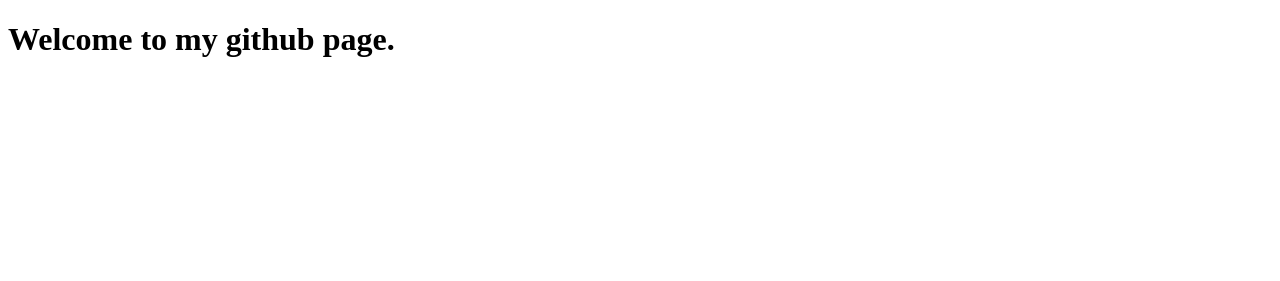
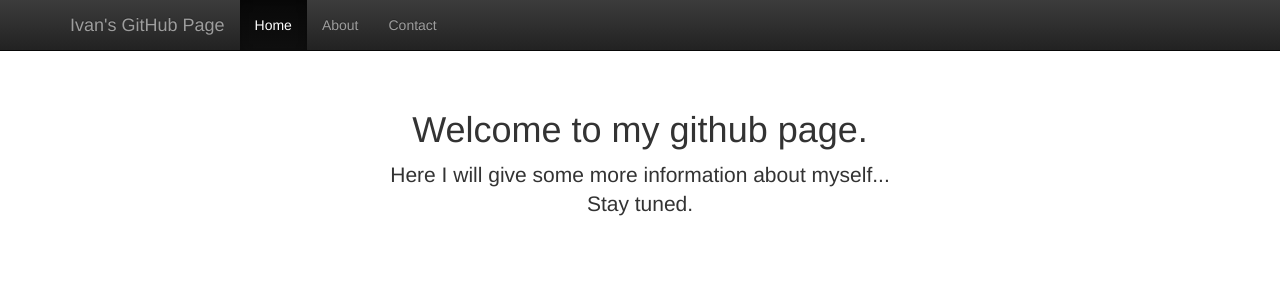
Before and after one commit to nikolovivan/nikolovivan.github.io, a plain HTML site: page index.html in a window 1280 px wide. Drawn offline with nearby package versions, Linux system fonts and the light colour scheme.

Commit message:
Added bootstrap and a base template. TODO from there.

```diff
--- /dev/null
+++ b/css/styles.css
@@ -0,0 +1,8 @@
+body {
+    padding-top: 50px;
+}
+
+.main-template {
+    padding: 40px 15px;
+    text-align: center;
+}
--- a/index.html
+++ b/index.html
@@ -2,9 +2,59 @@
 <html>
 <head lang="en">
     <meta charset="UTF-8">
+    <meta http-equiv="X-UA-Compatible" content="IE=edge">
+    <meta name="viewport" content="width=device-width, initial-scale=1">
+    <!-- HTML5 shim and Respond.js for IE8 support of HTML5 elements and media queries -->
+    <!-- WARNING: Respond.js doesn't work if you view the page via file:// -->
+    <!--[if lt IE 9]>
+    <script src="https://oss.maxcdn.com/html5shiv/3.7.2/html5shiv.min.js"></script>
+    <script src="https://oss.maxcdn.com/respond/1.4.2/respond.min.js"></script>
+    <![endif]-->
+
+    <!-- Latest compiled and minified CSS -->
+    <link rel="stylesheet" href="https://maxcdn.bootstrapcdn.com/bootstrap/3.3.1/css/bootstrap.min.css">
+    <!-- Optional theme -->
+    <link rel="stylesheet" href="https://maxcdn.bootstrapcdn.com/bootstrap/3.3.1/css/bootstrap-theme.min.css">
+
+    <link rel="stylesheet" href="css/styles.css">
+
     <title>Ivan's github page.</title>
 </head>
 <body>
-<h1>Welcome to my github page.</h1>
+    <nav class="navbar navbar-inverse navbar-fixed-top">
+        <div class="container">
+        <div class="navbar-header">
+            <button type="button" class="navbar-toggle collapsed" data-toggle="collapse" data-target="#navbar" aria-expanded="false" aria-controls="navbar">
+            <span class="sr-only">Toggle navigation</span>
+            <span class="icon-bar"></span>
+            <span class="icon-bar"></span>
+            <span class="icon-bar"></span>
+            </button>
+            <a class="navbar-brand" href="#">Ivan's GitHub Page</a>
+        </div>
+        <div id="navbar" class="collapse navbar-collapse">
+            <ul class="nav navbar-nav">
+            <li class="active"><a href="#">Home</a></li>
+            <li><a href="#about">About</a></li>
+            <li><a href="#contact">Contact</a></li>
+            </ul>
+        </div><!--/.nav-collapse -->
+        </div>
+    </nav>
+
+    <div class="container">
+
+        <div class="main-template">
+        <h1>Welcome to my github page.</h1>
+        <p class="lead">Here I will give some more information about myself...<br>Stay tuned.</p>
+        </div>
+
+    </div><!-- /.container -->
+
+    <!-- At the end in order to make the page load faster. -->
+    <!-- jQuery (necessary for Bootstrap's JavaScript plugins) -->
+    <script src="https://ajax.googleapis.com/ajax/libs/jquery/1.11.1/jquery.min.js"></script>
+    <!-- Latest compiled and minified JavaScript -->
+    <script src="https://maxcdn.bootstrapcdn.com/bootstrap/3.3.1/js/bootstrap.min.js"></script>
 </body>
 </html>
```
